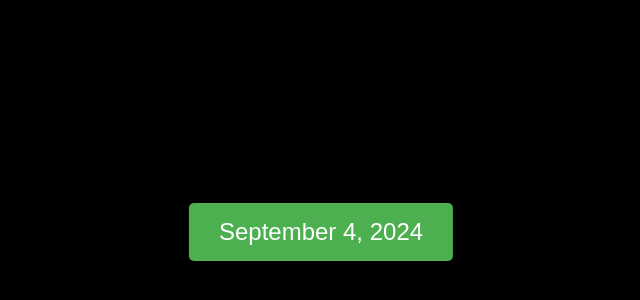
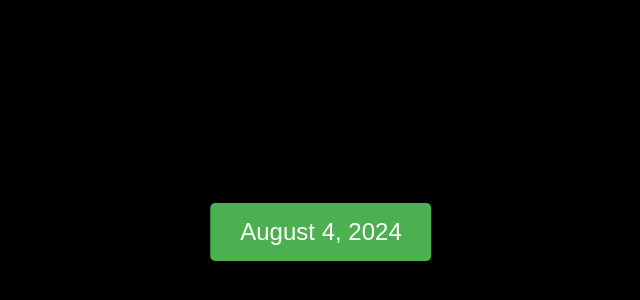
Before and after one commit to ekalee666/acaa, a plain HTML site: page index.html in a window 1280 px wide. Shown: the part 8-308 px from the top of the page, without its empty margins (319-959 px from the left). Drawn offline with nearby package versions, Linux system fonts and the light colour scheme.

Commit message:
Add files via upload

```diff
--- a/index.html
+++ b/index.html
@@ -4,7 +4,7 @@
 <head>
     <meta charset="UTF-8">
     <meta name="viewport" content="width=device-width, initial-scale=1.0">
-    <title>ACAAA BABIII</title>
+    <title>Happy Friendship Day</title>
     <style>
         body {
             margin: 0;
@@ -39,7 +39,7 @@
 </head>
 
 <body>
-    <button id="date-button">September 4, 2024</button>
+    <button id="date-button">August 4, 2024</button>
     <script src="https://cdnjs.cloudflare.com/ajax/libs/three.js/r128/three.min.js"></script>
     <script src="https://cdnjs.cloudflare.com/ajax/libs/gsap/3.7.1/gsap.min.js"></script>
     <script>
@@ -57,7 +57,7 @@
 
             const loader = new THREE.FontLoader();
             loader.load('https://threejs.org/examples/fonts/helvetiker_bold.typeface.json', function (font) {
-                const textGeometry = new THREE.TextGeometry('ACAA BABIII', {
+                const textGeometry = new THREE.TextGeometry('Happy Friendship Day', {
                     font: font,
                     size: 0.5,
                     height: 0.2,
```
